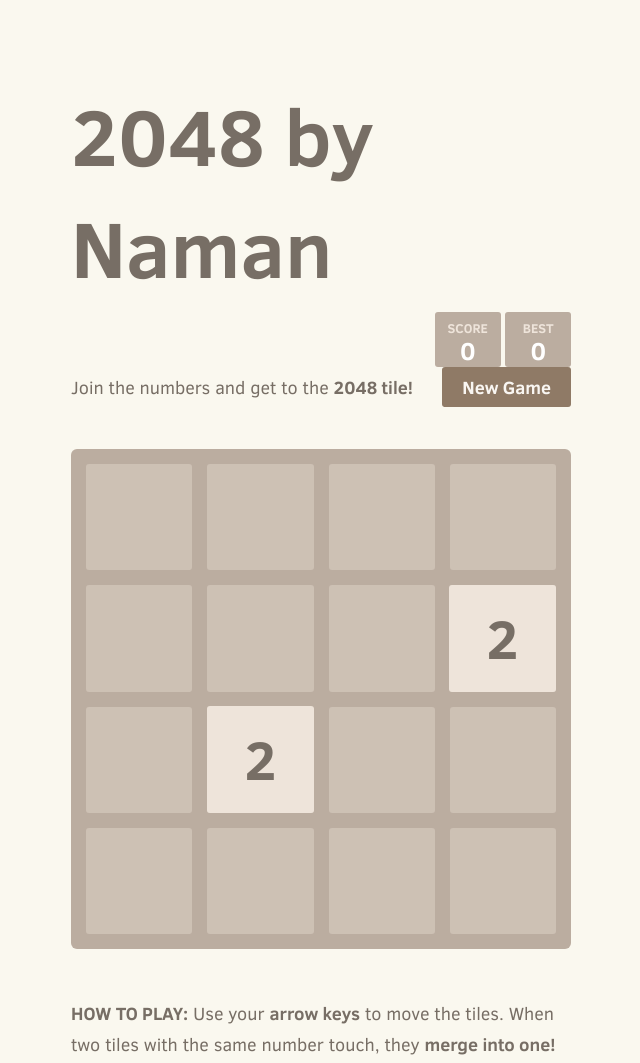
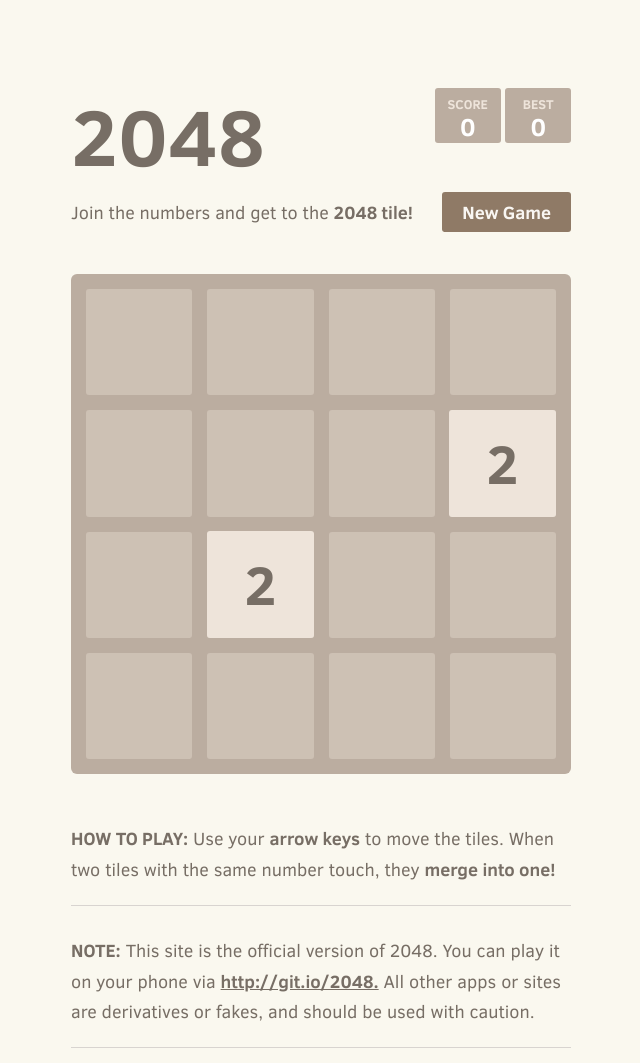
Before and after one commit to naman5911-code/2048-game-ci-cd, a plain HTML site: page index.html in a window 1280 px wide. Shown: the top 1063 px of the page, without its empty margins (319-959 px from the left). Drawn offline with Linux system fonts and the light colour scheme.

Commit message:
Changed game name without name

```diff
--- a/index.html
+++ b/index.html
@@ -19,7 +19,7 @@
 <body>
   <div class="container">
     <div class="heading">
-      <h1 class="title">2048 by Naman</h1>
+      <h1 class="title">2048</h1>
       <div class="scores-container">
         <div class="score-container">0</div>
         <div class="best-container">0</div>
```
